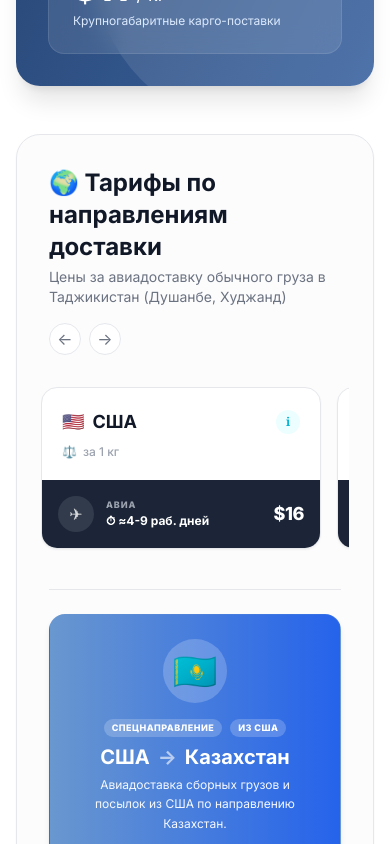
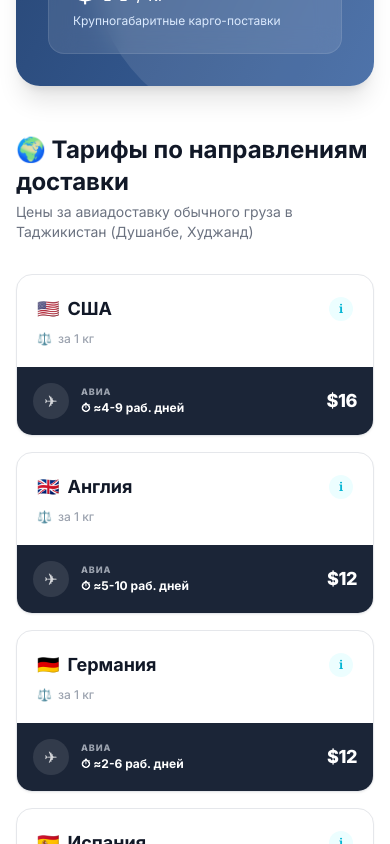
Before and after one commit to Shomirsaidov/cargo-express66-frontend, a Vue app: page /#/pricing in a window 390 px wide. Shown: the part 960-1804 px from the top of the page. Built offline with nearby package versions, Linux system fonts and the light colour scheme.

Commit message:
feat: stack pricing cards vertically on mobile and remove outer gray container

```diff
--- a/src/views/public/HomePage.vue
+++ b/src/views/public/HomePage.vue
@@ -111,27 +111,17 @@
         </div>
       </div>
 
-      <!-- Scrollable Destinations Pricing Widget -->
-      <div class="mt-12 bg-gray-50/50 border border-gray-100 rounded-3xl p-8 shadow-sm">
-        <div class="flex flex-col md:flex-row md:items-center justify-between mb-8 gap-4">
-          <div>
-            <h3 class="text-2xl font-bold text-gray-900">🌍 Тарифы по направлениям доставки</h3>
-            <p class="text-sm text-gray-500 mt-1">Цены за авиадоставку посылок в Таджикистан (Душанбе, Худжанд)</p>
-          </div>
-          <div class="flex gap-2">
-            <button @click="scrollDirections('left')" class="w-8 h-8 rounded-full border border-gray-200 hover:border-primary hover:text-primary flex items-center justify-center transition-all bg-white text-gray-500">
-              ←
-            </button>
-            <button @click="scrollDirections('right')" class="w-8 h-8 rounded-full border border-gray-200 hover:border-primary hover:text-primary flex items-center justify-center transition-all bg-white text-gray-500">
-              →
-            </button>
-          </div>
+      <!-- Destinations Pricing Widget -->
+      <div class="mt-16">
+        <div class="mb-8">
+          <h3 class="text-2xl font-bold text-gray-900">🌍 Тарифы по направлениям доставки</h3>
+          <p class="text-sm text-gray-500 mt-1">Цены за авиадоставку посылок в Таджикистан (Душанбе, Худжанд)</p>
         </div>
 
-        <!-- Scrollable container -->
-        <div ref="directionsScroll" class="flex gap-4 overflow-x-auto pb-4 px-2 -mx-2 scroll-smooth snap-x snap-mandatory scrollbar-none">
+        <!-- Grid container (stacked on mobile, grid on desktop) -->
+        <div class="grid grid-cols-1 sm:grid-cols-2 lg:grid-cols-5 gap-4">
           <div v-for="d in directionsPricing" :key="d.country"
-            class="w-[280px] sm:w-[320px] flex-shrink-0 snap-start bg-white rounded-2xl border border-gray-150 shadow-sm overflow-hidden flex flex-col justify-between hover:shadow-md transition-shadow group relative">
+            class="w-full bg-white rounded-2xl border border-gray-150 shadow-sm overflow-hidden flex flex-col justify-between hover:shadow-md transition-shadow group relative">
 
             <!-- Top Section -->
             <div class="p-5">
--- a/src/views/public/PricingPage.vue
+++ b/src/views/public/PricingPage.vue
@@ -49,27 +49,19 @@
       </div>
     </div>
 
-    <!-- Scrollable Destinations Pricing Widget -->
-    <div class="mb-12 bg-gray-50/50 border border-gray-150 rounded-3xl p-8 shadow-sm">
+    <!-- Destinations Pricing Widget -->
+    <div class="mb-12">
       <div class="flex flex-col md:flex-row md:items-center justify-between mb-8 gap-4">
         <div>
           <h2 class="text-2xl font-bold text-gray-900">🌍 Тарифы по направлениям доставки</h2>
           <p class="text-sm text-gray-500 mt-1">Цены за авиадоставку обычного груза в Таджикистан (Душанбе, Худжанд)</p>
         </div>
-        <div class="flex gap-2">
-          <button @click="scrollDirections('left')" class="w-8 h-8 rounded-full border border-gray-250 hover:border-primary hover:text-primary flex items-center justify-center transition-all bg-white text-gray-500">
-            ←
-          </button>
-          <button @click="scrollDirections('right')" class="w-8 h-8 rounded-full border border-gray-250 hover:border-primary hover:text-primary flex items-center justify-center transition-all bg-white text-gray-500">
-            →
-          </button>
-        </div>
       </div>
 
-      <!-- Scrollable container -->
-      <div ref="directionsScroll" class="flex gap-4 overflow-x-auto pb-4 px-2 -mx-2 scroll-smooth snap-x snap-mandatory scrollbar-none">
+      <!-- Grid container (stacked on mobile, grid on desktop) -->
+      <div class="grid grid-cols-1 sm:grid-cols-2 lg:grid-cols-5 gap-4">
         <div v-for="d in directionsPricing" :key="d.country"
-          class="w-[280px] sm:w-[320px] flex-shrink-0 snap-start bg-white rounded-2xl border border-gray-200 shadow-sm overflow-hidden flex flex-col justify-between hover:shadow-md transition-shadow group relative">
+          class="w-full bg-white rounded-2xl border border-gray-200 shadow-sm overflow-hidden flex flex-col justify-between hover:shadow-md transition-shadow group relative">
 
           <!-- Top Section -->
           <div class="p-5">
@@ -104,7 +96,6 @@
               {{ d.price }}
             </div>
           </div>
-
         </div>
       </div>
 
```
Also changed, not shown: 87 other files (tests, documents, lock files or other folders).
